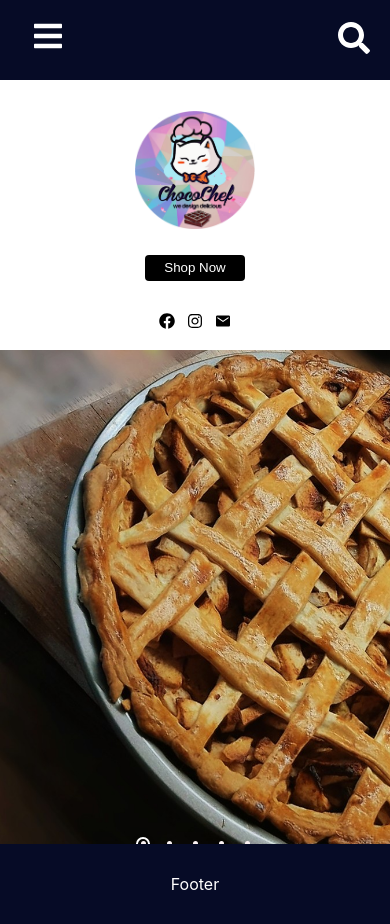
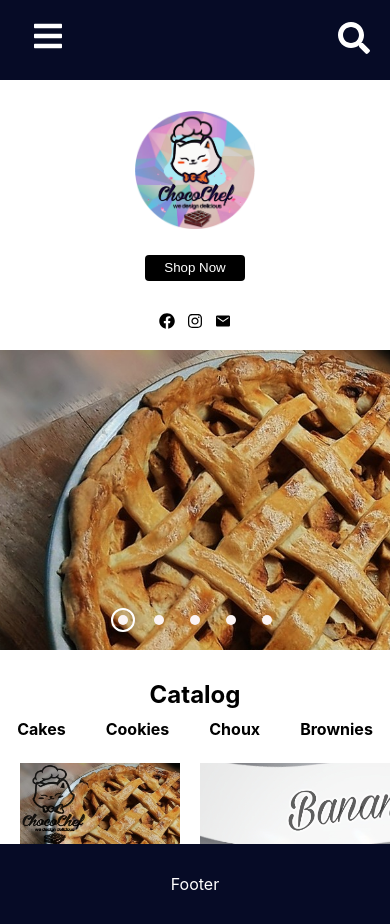
Before and after one commit to alincamara/choco-chef, a React app: page / in a window 390 px wide. Built offline with nearby package versions, Linux system fonts and the light colour scheme.

Commit message:
fix slide show style

```diff
--- a/src/containers/screens/Home/SlideShow/index.css
+++ b/src/containers/screens/Home/SlideShow/index.css
@@ -6,13 +6,11 @@
   flex-direction: column;
   height: 360px;
   width: 660px;
-  background-color: rgb(245, 243, 243);
   margin: 20px;
 }
 
 .imageWrapper {
   overflow: hidden;
-  background-color: azure;
 }
 
 .slideNav {
@@ -62,17 +60,18 @@
   width: 100%;
 }
 
-@media all and (max-width: 1000px) {
+@media all and (max-width: 900px) {
   .slideShow {
-    height: 50%;
-    width: 100%;
-  }
-  .smallCircle {
-    height: 5px;
-    width: 5px;
-  }
-  .circle {
-    height: 10px;
-    width: 10px;
+    min-width: 440px;
+    width: 90%;
+    height: 300px;
+    object-fit: cover;
+    object-position: bottom;
   }
 }
+
+@media all and (max-width: 780px) {
+}
+
+@media all and (max-width: 560px) {
+}
```
